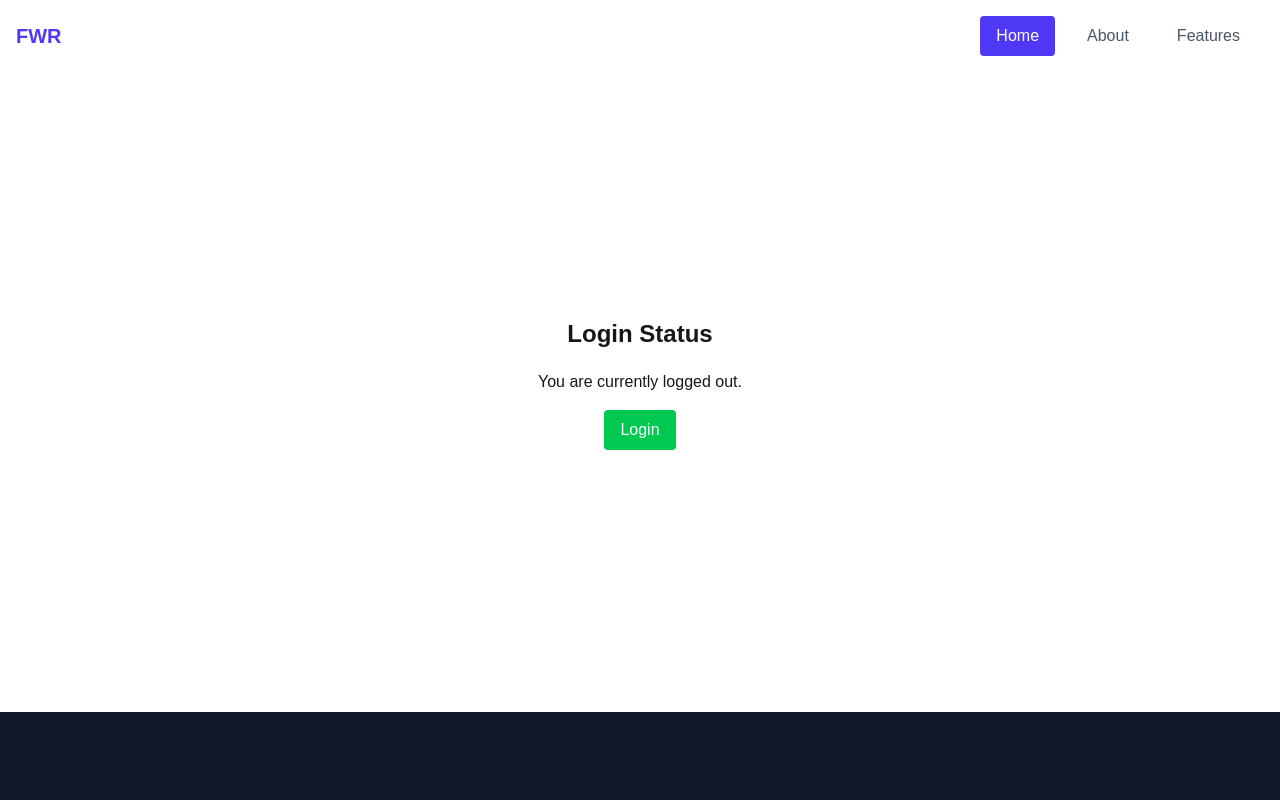
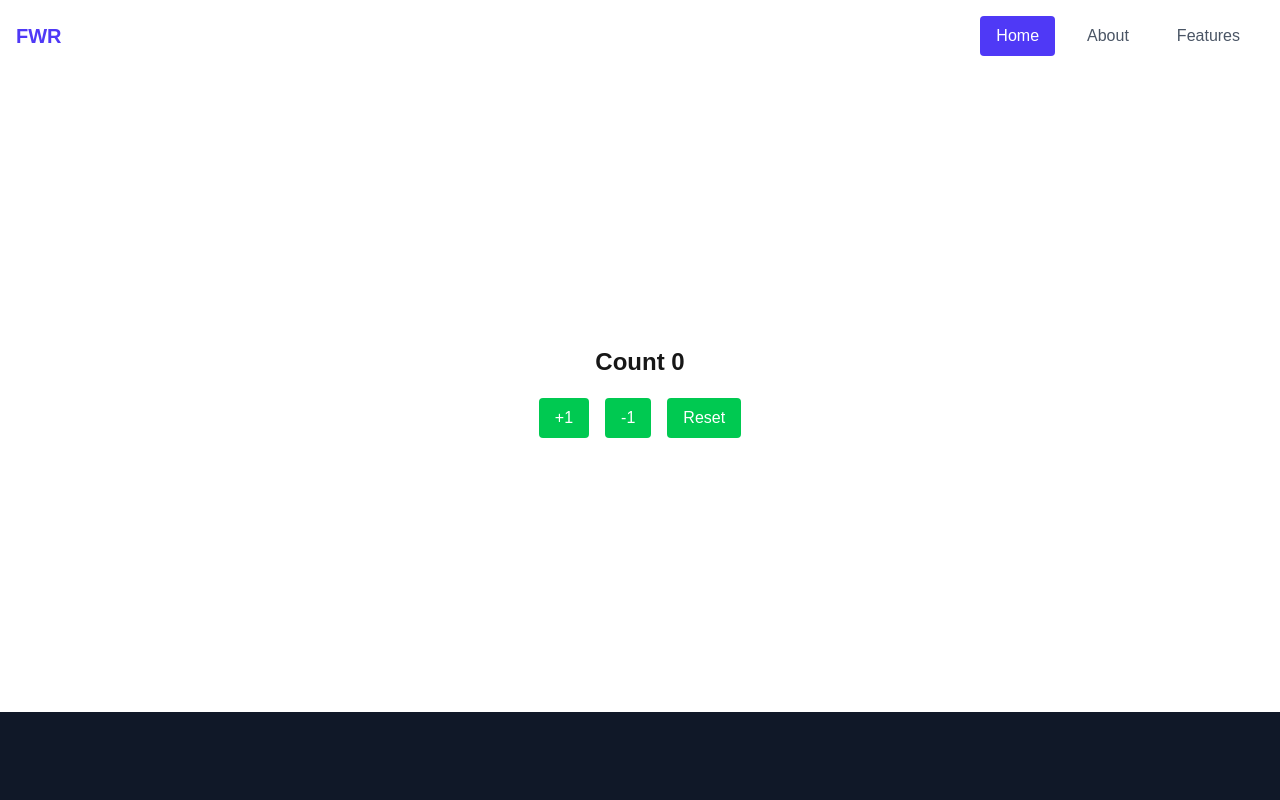
Before and after one commit to abdullahwebdev9176/next-app, a Next.js app: page / in a window 1280 px wide. Shown: the top 800 px of the page. Built offline with nearby package versions, Linux system fonts and the light colour scheme.

Commit message:
learned state management and useEffect working

```diff
--- a/src/app/components/CounterApp.jsx
+++ b/src/app/components/CounterApp.jsx
@@ -1,11 +1,19 @@
 
 'use client'
 
-import React from 'react'
+import React, { useEffect, useState } from 'react'
 
 const CounterApp = () => {
 
-    const [count, setCount] = React.useState(0);
+    const [count, setCount] = useState(0);
+
+    useEffect(() => {
+        console.log('Component mounted');
+    }, []);
+
+    useEffect(() => {
+        console.log('Count changed:', count);
+    }, [count]);
 
     const handleIncrement = () => {
         setCount(count + 1);
--- a/src/app/page.jsx
+++ b/src/app/page.jsx
@@ -32,8 +32,8 @@ export default function Home() {
     <>
       <Header />
       <main style={{ minHeight: "calc(100vh - 20vh)" }} className="flex items-center justify-center">
-        {/* <CounterApp /> */}
-        <LoginStatus id={movies[0].id} title={movies[0].title} year={movies[0].year} rating={movies[0].rating} />
+        <CounterApp />
+        {/* <LoginStatus id={movies[0].id} title={movies[0].title} year={movies[0].year} rating={movies[0].rating} /> */}
 
         {/* <MovieCard id={movies[0].id} title={movies[0].title} year={movies[0].year} rating={movies[0].rating} /> */}
 
```
